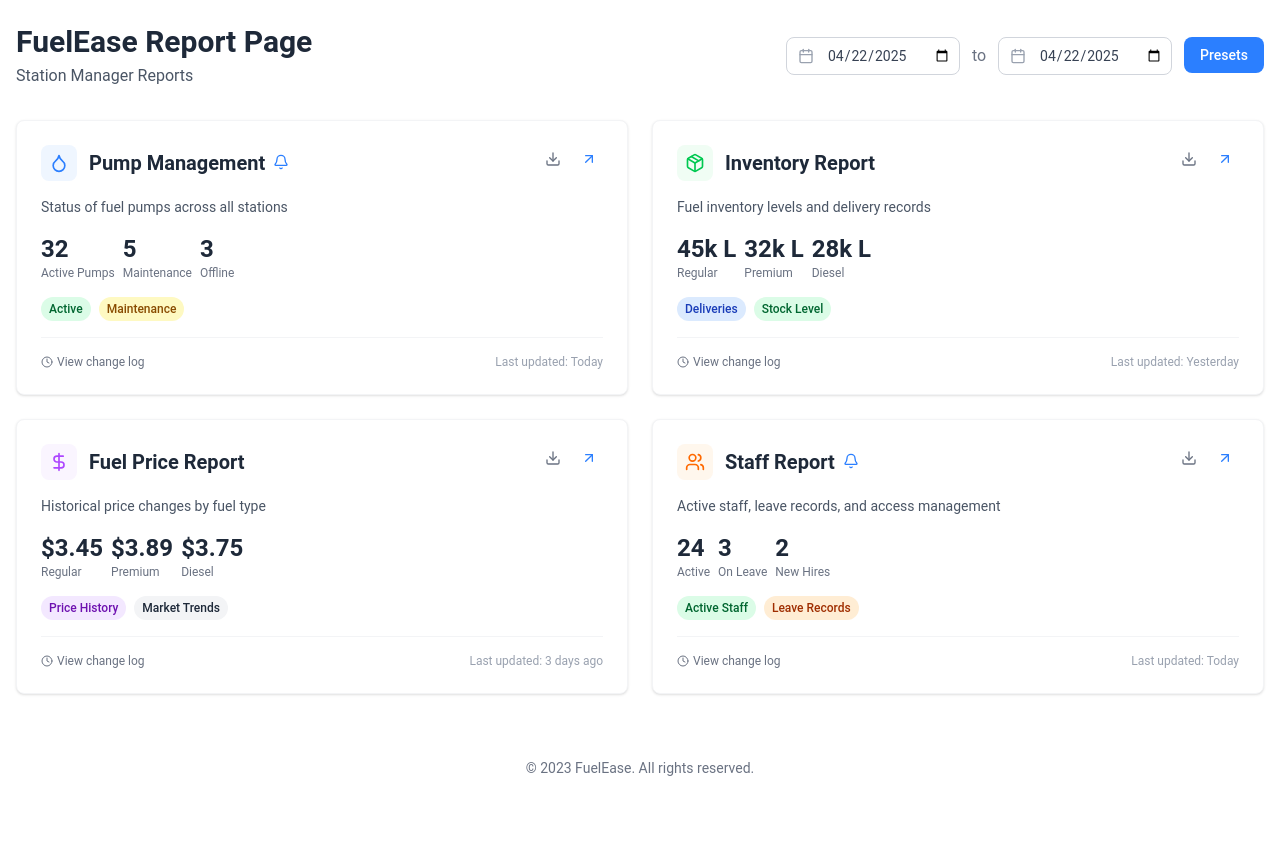
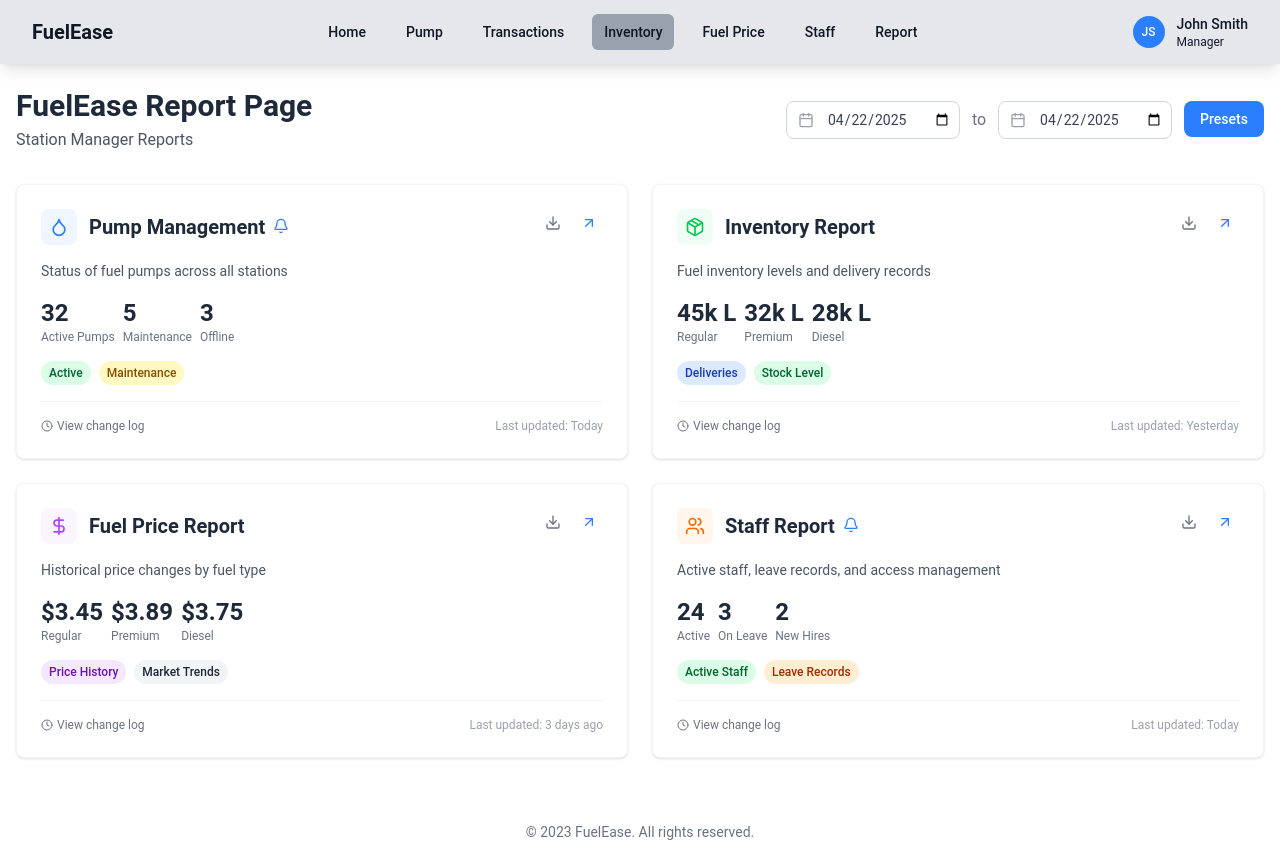
Before and after one commit to harshbix/FuelEase, a React (Vite) app: page / in a window 1280 px wide. Before the commit the page ends 802 px from the top, so only its background shows below. Built offline with nearby package versions, Linux system fonts and the light colour scheme.

Commit message:
navigation bar to report page

```diff
--- a/src/App.jsx
+++ b/src/App.jsx
@@ -10,6 +10,7 @@ import Login from "./components/login/Login";
 import Dashboard from "./components/dashboard/dashboard";
 import ReportPage from "./components/report page/components/ReportPage";
 import { reportsData } from "./components/report page/data/reportsData";
+import Navbar from "./components/Navbar/navbar.jsx";
 
 const App = () => {
   const [dateRange, setDateRange] = useState({
@@ -19,6 +20,8 @@ const App = () => {
 
   return (
     <Router>
+      <Navbar />
+      <div style={{ paddingTop: '4rem' }}>
         <Routes>
           {/* Catch-all route for 404 */}
           <Route path="*" element={<NotFound />} />
@@ -35,7 +38,10 @@ const App = () => {
           <Route path="/Pump" element={<PumpManagement />} />
           <Route path="/Staff" element={<StaffManagement />} />
           <Route path="/login" element={<Login />} />
+          <Route path="/home" element={<Dashboard />} />
+          <Route path="/transactions" element={<NotFound />} />
         </Routes>
+      </div>
     </Router>
   );
 };
--- a/src/components/report page/components/Modal.jsx
+++ b/src/components/report page/components/Modal.jsx
@@ -27,7 +27,7 @@ function Modal({ isOpen, onClose, title, children }) {
         <div className="fixed inset-0 bg-black bg-opacity-30 transition-opacity" onClick={onClose} />
 
         <div
-          className="inline-block w-full max-w-5xl p-6 my-8 text-left align-middle transition-all transform bg-white shadow-xl rounded-lg"
+          className="inline-block w-full max-w-5xl p-6 my-8 text-left align-middle transition-all transform bg-white shadow-2xl rounded-lg"
           onClick={(e) => e.stopPropagation()}
         >
           <div className="flex justify-between items-center pb-4 border-b border-gray-200 mb-4">
```
Lines whose indentation alone changed are shown as unchanged.
